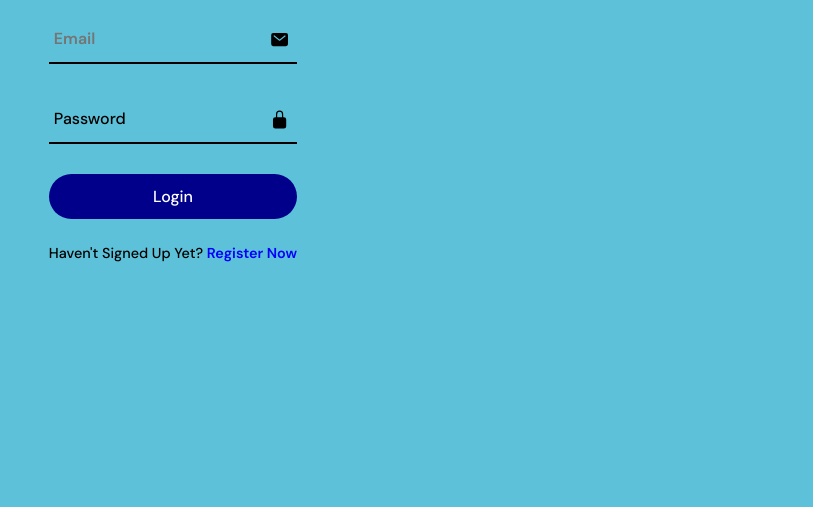
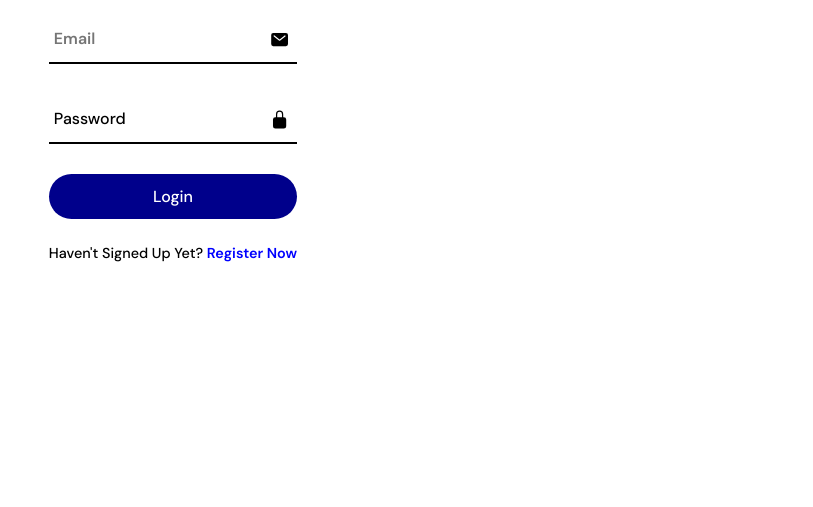
Before and after one commit to newbiecoder892/Font_End_Development, a plain HTML site: page login.html in a window 1280 px wide. Shown: the part 293-800 px from the top of the page, without its empty margins (467-1280 px from the left). Drawn offline with nearby package versions, Linux system fonts and the light colour scheme.

Commit message:
white back

```diff
--- a/css/login.css
+++ b/css/login.css
@@ -33,7 +33,7 @@ header {
     left: 0;
     width: 100%;
     height: 100%;
-    background-color: rgba(41, 175, 205, 0.752);
+    background-color: rgba(255, 255, 255, 0.752);
     justify-content: center;
     align-items: center;
     z-index: 100;
```
